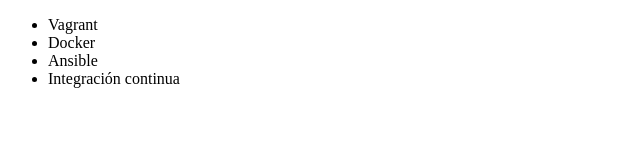
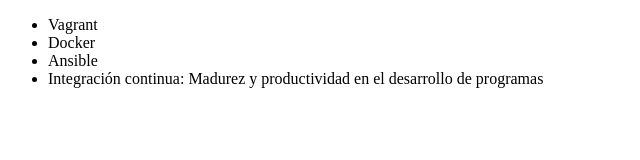
Before and after one commit to Jorgermz2015/alura-git1, a plain HTML site: page index.html in a window 1280 px wide. Shown: the whole page, without its empty margins (0-640 px from the left). Drawn offline with Linux system fonts and the light colour scheme.

Commit message:
Renombrando curso de integracion continua

```diff
--- a/index.html
+++ b/index.html
@@ -9,7 +9,8 @@
          <li> Vagrant </li>
          <li> Docker </li>
          <li> Ansible </li>
-         <li> Integración continua </li>
+         <li> Integración continua: Madurez y productividad en el desarrollo de
+          programas </li>
      </ul>
 </body>
 </html>
```
